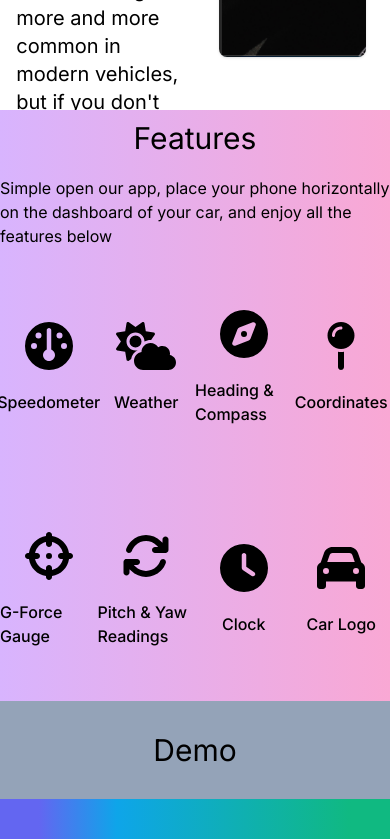
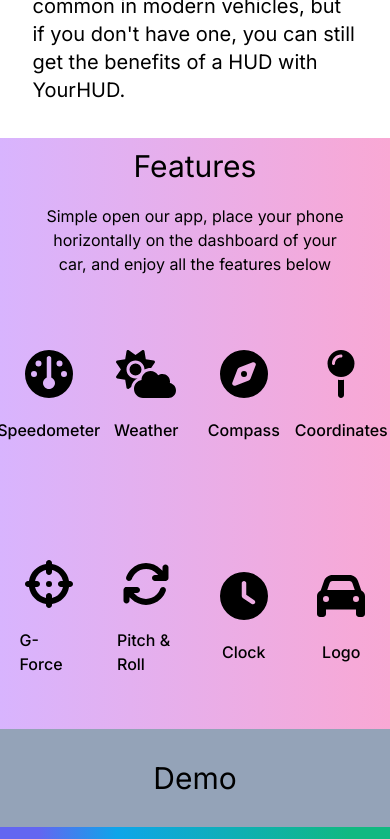
Before and after one commit to Raamzeez/YourHUD-Website, a Next.js app: page / in a window 390 px wide. Shown: the part 1156-1995 px from the top of the page. Built offline with nearby package versions, Linux system fonts and the light colour scheme.

Commit message:
Worked on mobile responsiveness

```diff
--- a/package.json
+++ b/package.json
@@ -20,10 +20,12 @@
     "eslint": "8.46.0",
     "eslint-config-next": "13.4.12",
     "hamburger-react": "^2.5.0",
+    "nanoid": "^4.0.2",
     "next": "13.4.12",
     "postcss": "8.4.27",
     "react": "18.2.0",
     "react-dom": "18.2.0",
+    "react-type-animation": "^3.1.0",
     "tailwindcss": "3.3.3",
     "typescript": "5.1.6"
   }
--- a/src/app/layout.tsx
+++ b/src/app/layout.tsx
@@ -3,6 +3,7 @@
 import { Inter } from "next/font/google";
 import { config } from "@fortawesome/fontawesome-svg-core";
 import "@fortawesome/fontawesome-svg-core/styles.css";
+import "animate.css";
 config.autoAddCss = false;
 
 const inter = Inter({ subsets: ["latin"] });
--- a/src/components/ContactFeature.tsx
+++ b/src/components/ContactFeature.tsx
@@ -12,7 +12,7 @@
   return (
     <>
       <div
-        className={`h-96 w-1/3 flex items-center justify-center ${className}`}
+        className={`h-96 w-1/3 flex items-center justify-center animate__animated animate__fadeIn animate__slow ${className}`}
       >
         <div className="h-4/5 w-2/3 rounded-md flex flex-col bg-gradient-to-r from-cyan-300 dark:from-cyan-600 to-blue-400 dark:to-blue-600 shadow-lg">
           <div className="h-2/6 w-full flex items-center justify-center">
--- a/src/components/Demo.tsx
+++ b/src/components/Demo.tsx
@@ -3,6 +3,7 @@
 import Image from "next/image";
 import Profile from "@/types/profile";
 import profileFeatures from "@/data/profileFeatures";
+import { nanoid } from "nanoid";
 
 interface iState {
   profile: Profile;
@@ -27,7 +28,10 @@
                 .filter(({ profile }) => profile === state.profile)[0]
                 .features.map((feature) => {
                   return (
-                    <li className={`${state.profile !== "sports" && "m-5"}`}>
+                    <li
+                      className={`${state.profile !== "sports" && "m-5"}`}
+                      key={nanoid()}
+                    >
                       {feature}
                     </li>
                   );
--- a/src/components/Features.tsx
+++ b/src/components/Features.tsx
@@ -11,8 +11,11 @@
   faMapPin,
 } from "@fortawesome/free-solid-svg-icons";
 import { FontAwesomeIcon } from "@fortawesome/react-fontawesome";
+import useWindowDimensions from "@/hooks/useWindowDimensions";
 
 const Features: FC = () => {
+  const { height, width } = useWindowDimensions();
+
   return (
     <div
       id="features"
@@ -20,7 +23,7 @@
     >
       <div className="h-1/4 w-full flex items-center justify-center flex-col">
         <h1 className="text-3xl">Features</h1>
-        <p className="mt-5">
+        <p className="mt-5 w-4/5 text-center">
           Simple open our app, place your phone horizontally on the dashboard of
           your car, and enjoy all the features below
         </p>
@@ -28,36 +31,24 @@
       <div className="h-3/4 w-full flex flex-col items-center justify-center">
         <div className="h-1/2 w-full flex flex-row row-span-full">
           <Feature icon={faGauge} title="Speedometer" />
-          <div className="h-full w-1/4 flex flex-col justify-center items-center">
-            <FontAwesomeIcon icon={faCloudSun} size={"3x"} />
-            <h1 className="mt-5 font-medium">Weather</h1>
-          </div>
-          <div className="h-full w-1/4 flex flex-col justify-center items-center">
-            <FontAwesomeIcon icon={faCompass} size={"3x"} />
-            <h1 className="mt-5 font-medium">Heading & Compass</h1>
-          </div>
-          <div className="h-full w-1/4 flex flex-col justify-center items-center">
-            <FontAwesomeIcon icon={faMapPin} size={"3x"} />
-            <h1 className="mt-5 font-medium">Coordinates</h1>
-          </div>
+          <Feature icon={faCloudSun} title="Weather" />
+          <Feature
+            icon={faCompass}
+            title={width > 640 ? "Heading & Compass" : "Compass"}
+          />
+          <Feature icon={faMapPin} title="Coordinates" />
         </div>
         <div className="h-1/2 w-full flex flex-row row-span-full">
-          <div className="h-full w-1/4 flex flex-col justify-center items-center">
-            <FontAwesomeIcon icon={faCrosshairs} size={"3x"} />
-            <h1 className="mt-5 font-medium">G-Force Gauge</h1>
-          </div>
-          <div className="h-full w-1/4 flex flex-col justify-center items-center">
-            <FontAwesomeIcon icon={faArrowsRotate} size={"3x"} />
-            <h1 className="mt-5 font-medium">Pitch & Yaw Readings</h1>
-          </div>
-          <div className="h-full w-1/4 flex flex-col justify-center items-center">
-            <FontAwesomeIcon icon={faClock} size={"3x"} />
-            <h1 className="mt-5 font-medium">Clock</h1>
-          </div>
-          <div className="h-full w-1/4 flex flex-col justify-center items-center">
-            <FontAwesomeIcon icon={faCar} size={"3x"} />
-            <h1 className="mt-5 font-medium">Car Logo</h1>
-          </div>
+          <Feature
+            icon={faCrosshairs}
+            title={width > 640 ? "G-Force Gauge" : "G-Force"}
+          />
+          <Feature
+            icon={faArrowsRotate}
+            title={width > 640 ? "Pitch & Roll Readings" : "Pitch & Roll"}
+          />
+          <Feature icon={faClock} title="Clock" />
+          <Feature icon={faCar} title={width > 640 ? "Car Logo" : "Logo"} />
         </div>
       </div>
     </div>
--- a/src/components/HUDOverview.tsx
+++ b/src/components/HUDOverview.tsx
@@ -1,15 +1,33 @@
+import useWindowDimensions from "@/hooks/useWindowDimensions";
 import React, { FC } from "react";
 
 const HUDOverview: FC = () => {
+  const { height, width } = useWindowDimensions();
+
   return (
-    <div className="h-[50vh] dark:bg-slate-800 bg-white w-full flex items-center flex-col col-span-full">
+    <div
+      className="h-[50vh] dark:bg-slate-800 bg-white w-full flex items-center flex-col col-span-full"
+      style={{ minHeight: width > 640 ? (width > 1000 ? 400 : 500) : 450 }}
+    >
       <div className="w-full row-span-full h-full flex items-center justify-center">
-        <div className="flex h-full w-1/2 flex-col col-span-full items-center justify-center">
+        <div
+          className={`flex h-full ${
+            width > 640 ? "w-1/2" : "w-full"
+          } flex-col col-span-full items-center justify-center`}
+        >
           <div className="h-1/6 w-full flex items-center justify-center">
             <p className="text-2xl">What is a HUD?</p>
           </div>
           <div className="h-5/6 w-full flex items-center justify-center">
-            <p className="w-5/6 text-xl">
+            <p
+              className={`w-5/6 ${
+                width >= 260
+                  ? width >= 360
+                    ? "text-xl"
+                    : "text-md"
+                  : "text-sm"
+              }`}
+            >
               A HUD (Heads Up Display) is a display that projects information
               onto a car's windshield, right in the driver's line of sight. It
               can display information such as speed, gear, and more. HUDs are
@@ -18,9 +36,11 @@
             </p>
           </div>
         </div>
-        <div className="h-full w-1/2 flex items-center justify-center">
-          <div className="h-3/4 w-3/4 bg-[url('/images/test.png')] bg-cover shadow rounded-lg"></div>
-        </div>
+        {width > 640 && (
+          <div className="h-full w-1/2 flex items-center justify-center">
+            <div className="h-3/4 w-3/4 bg-[url('/images/test.png')] bg-cover shadow rounded-lg"></div>
+          </div>
+        )}
       </div>
     </div>
   );
--- a/src/components/Header.tsx
+++ b/src/components/Header.tsx
@@ -16,6 +16,7 @@
       } mx-auto ${
         !isOpen ? "h-[10vh]" : "h-[40vh]"
       } duration-300 row-span-full bg-white dark:bg-black shadow`}
+      style={{ minHeight: 75 }}
     >
       <div
         className={`w-1/12 h-full flex ${
--- a/src/components/Jumbotron.tsx
+++ b/src/components/Jumbotron.tsx
@@ -1,17 +1,42 @@
+"use client";
+
+import useWindowDimensions from "@/hooks/useWindowDimensions";
+import { faAnglesDown } from "@fortawesome/free-solid-svg-icons";
+import { FontAwesomeIcon } from "@fortawesome/react-fontawesome";
 import Image from "next/image";
-import React, { FC } from "react";
+import React, { FC, useState } from "react";
 
 const Jumbotron: FC = () => {
+  const { height, width } = useWindowDimensions();
+
+  const [hover, setHover] = useState(false);
+
   return (
-    <div className="dark:bg-[url('https://images.pexels.com/photos/169677/pexels-photo-169677.jpeg?auto=compress&cs=tinysrgb&w=1260&h=750&dpr=2')] bg-[url('https://images.pexels.com/photos/185662/pexels-photo-185662.jpeg?auto=compress&cs=tinysrgb&w=1260&h=750&dpr=2')] bg-no-repeat bg-cover h-[90vh] w-full flex relative items-center justify-center flex-col">
+    <div
+      className="dark:bg-[url('https://images.pexels.com/photos/169677/pexels-photo-169677.jpeg?auto=compress&cs=tinysrgb&w=1260&h=750&dpr=2')] bg-[url('https://images.pexels.com/photos/185662/pexels-photo-185662.jpeg?auto=compress&cs=tinysrgb&w=1260&h=750&dpr=2')] bg-no-repeat bg-cover h-[90vh] w-full flex relative items-center justify-center flex-col"
+      style={{ minHeight: width > 340 ? (width > 640 ? 650 : 700) : 750 }}
+    >
       <h1 className="text-5xl m-5 text-white p-3 animate__animated animate__fadeInDown">
         Drive The Future Today
       </h1>
       <h1 className="text-white mt-10 animate__animated animate__fadeInDown">
         The World's Most Advanced HUD App
       </h1>
-      <div className="mt-24 h-10 w-32 rounded-3xl bg-gradient-to-r from-cyan-200 to-blue-300 dark:from-cyan-500 dark:to-blue-600 hover:shadow-lg duration-300 flex items-center justify-center cursor-pointer">
-        <a href="#features">Learn More</a>
+      <div
+        className="mt-24 h-10 w-32 rounded-3xl flex items-center justify-center cursor-pointer hover:w-40 bg-gradient-to-r from-cyan-200 to-blue-300 dark:from-cyan-500 dark:to-blue-600 hover:shadow-lg duration-300"
+        onMouseOver={() => setHover(true)}
+        onMouseLeave={() => setHover(false)}
+      >
+        <a href="#features" className="duration-300">
+          Learn More
+        </a>
+        {hover && (
+          <FontAwesomeIcon
+            icon={faAnglesDown}
+            className="animate-bounce m-3"
+            size="1x"
+          />
+        )}
       </div>
       <Image
         src={"/images/appstoredownload.png"}
```
Also changed, not shown: src/app/contact/page.tsx (+9 -1 lines), src/app/page.tsx (+1 -19 lines), 1 other file (tests, documents, lock files or other folders).
